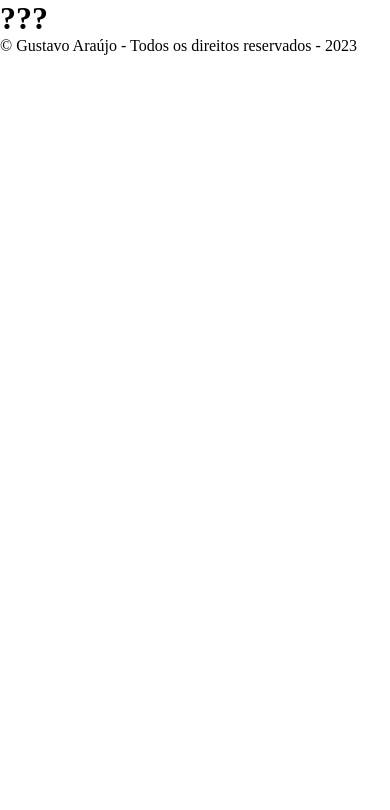
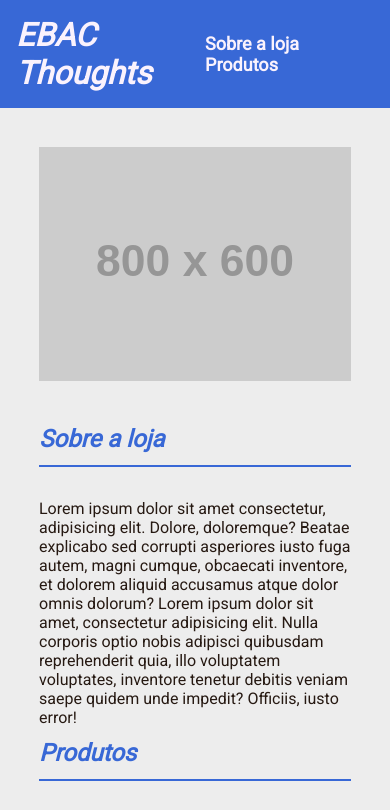
Before and after one commit to noah-art3mis/css_responsivo, a plain HTML site: page index.html in a window 390 px wide. Shown: the top 810 px of the page. Drawn offline with nearby package versions, Linux system fonts and the light colour scheme; placeholder pictures from the web are drawn by us; a web font is replaced by a local one.

Commit message:
feat: add media queries

```diff
--- a/index.html
+++ b/index.html
@@ -1,31 +1,90 @@
 <!DOCTYPE html>
 <html lang="en">
   <head>
-  <meta charset="UTF-8">
-  <meta http-equiv="X-UA-Compatible" content="IE=edge">
-  <meta name="viewport" content="width=device-width, initial-scale=1.0">
-  <link rel="stylesheet" href="style.css">
-  <link rel="preconnect" href="https://fonts.googleapis.com">
-  <link rel="preconnect" href="https://fonts.gstatic.com" crossorigin>
-  <link href="https://fonts.googleapis.com/css2?family=Baskervville:ital@0;1&display=swap" rel="stylesheet">
-  <title>???</title>
+    <meta charset="UTF-8" />
+    <meta http-equiv="X-UA-Compatible" content="IE=edge" />
+    <meta name="viewport" content="width=device-width, initial-scale=1.0" />
+    <link rel="stylesheet" href="style.css" />
+    <link rel="preconnect" href="https://fonts.googleapis.com" />
+    <link rel="preconnect" href="https://fonts.gstatic.com" crossorigin />
+    <link
+      href="https://fonts.googleapis.com/css2?family=Be+Vietnam+Pro&display=swap"
+      rel="stylesheet"
+    />
+    <link rel="preconnect" href="https://fonts.googleapis.com" />
+    <link rel="preconnect" href="https://fonts.gstatic.com" crossorigin />
+    <link
+      href="https://fonts.googleapis.com/css2?family=Roboto&display=swap"
+      rel="stylesheet"
+    />
+    <title>EBAC Thoughts</title>
   </head>
   <body>
     <header>
-    <h1>
-      ???
-    </h1>
+      <div class="header-container">
+        <h1>EBAC Thoughts</h1>
+        <nav>
+          <a href="#about">Sobre a loja</a>
+          <a href="#articles">Produtos</a>
+        </nav>
+      </div>
     </header>
+    <main>
+      <section class="about">
+        <img src="https://via.placeholder.com/800x600" alt="" />
+        <div>
+          <h2>Sobre a loja</h2>
+          <p>
+            Lorem ipsum dolor sit amet consectetur, adipisicing elit. Dolore,
+            doloremque? Beatae explicabo sed corrupti asperiores iusto fuga
+            autem, magni cumque, obcaecati inventore, et dolorem aliquid
+            accusamus atque dolor omnis dolorum? Lorem ipsum dolor sit amet,
+            consectetur adipisicing elit. Nulla corporis optio nobis adipisci
+            quibusdam reprehenderit quia, illo voluptatem voluptates, inventore
+            tenetur debitis veniam saepe quidem unde impedit? Officiis, iusto
+            error!
+          </p>
+        </div>
+      </section>
+      <section id="produtos">
+        <h2>Produtos</h2>
+        <div class="articles">
+          <article>
+            <img src="https://via.placeholder.com/300x300" alt="" />
+            <h3>Realismo Intuitivo</h3>
+            <p>It simply <em>must</em> be true.</p>
+            <button>Adicionar ao carrinho</button>
+          </article>
 
-  <main>
+          <article>
+            <img src="https://via.placeholder.com/300x300" alt="" />
+            <h3>Monarquismo Absolutista</h3>
+            <p>
+              The owl of Minerva spreads its wings only with the coming of the
+              dusk.
+            </p>
+            <button>Adicionar ao carrinho</button>
+          </article>
 
+          <article>
+            <img src="https://via.placeholder.com/300x300" alt="" />
+            <h3>Holismo Naturalista</h3>
+            <p>If nature is unjust, change nature!</p>
+            <button>Adicionar ao carrinho</button>
+          </article>
+
+          <article>
+            <img src="https://via.placeholder.com/300x300" alt="" />
+            <h3>Hermetismo Alquímico</h3>
+            <p>Everything is true. Even false things.</p>
+            <button>Adicionar ao carrinho</button>
+          </article>
+        </div>
+      </section>
     </main>
 
     <footer>
-    <p> &copy; Gustavo Araújo - Todos os direitos reservados - 2023</p>
+      <p>&copy; 2023 Gustavo Araújo - Todos os direitos reservados</p>
     </footer>
-
-  <script src="https://code.jquery.com/jquery-3.6.3.min.js" type="text/javascript"></script>
-  <script src="main.js"></script>
   </body>
 </html>
--- a/style.css
+++ b/style.css
@@ -1,15 +1,170 @@
-:root {
---color-a: ;
---color-b: ;
---color-c: ;
---color-d: ;
+/*
+  Josh's Custom CSS Reset
+  https://www.joshwcomeau.com/css/custom-css-reset/
+*/
+
+*,
+*::before,
+*::after {
+  box-sizing: border-box;
 }
 
 * {
   margin: 0;
+}
+
+html,
+body {
+  height: 100%;
+}
+
+body {
+  /* line-height: 1.5; */
+  -webkit-font-smoothing: antialiased;
+}
+
+img,
+picture,
+video,
+canvas,
+svg {
+  display: block;
+  max-width: 100%;
+}
+
+input,
+button,
+textarea,
+select {
+  font: inherit;
+}
+
+p,
+h1,
+h2,
+h3,
+h4,
+h5,
+h6 {
+  overflow-wrap: break-word;
+}
+
+/* my reset */
+
+:root {
+  --color-background: hsl(0, 0%, 93%);
+  --color-foreground: hsl(22, 35%, 11%);
+  --color-accent: hsl(222, 66%, 53%);
+  --color-foreground-alt: hsl(285, 75%, 97%);
+
+  --ff-primary: ;
+  --ff-secondary: ;
+
+  --ff-body: ;
+  --ff-heading: ;
+}
+
+* {
   padding: 0;
-  box-sizing: border-box;
-  font-family: 'Baskervville', serif;
-  background-color: var(--color-a);
-  color: var(--color-b);
+  /* font-family: 'Be Vietnam Pro', sans-serif; */
+  font-family: 'Roboto', sans-serif;
 }
+
+/* bespoke css */
+
+h1,
+h2 {
+  font-style: italic;
+  font-weight: 900;
+}
+
+body {
+  background-color: var(--color-background);
+}
+
+header {
+  padding: 1em;
+  background-color: var(--color-accent);
+  color: var(--color-foreground-alt);
+}
+
+main {
+  background-color: var(--color-background);
+  color: var(--color-foreground);
+  max-width: 1024px;
+  margin: 0 auto;
+  padding: min(10svw, 3rem);
+}
+
+header a {
+  text-decoration: none;
+  padding: 0 1em;
+  color: var(--color-foreground-alt);
+  font-size: large;
+  font-weight: 900;
+}
+
+h2 {
+  border-bottom: 2px solid var(--color-accent);
+  color: var(--color-accent);
+  padding: 0.5em 0;
+  margin-bottom: 2rem;
+}
+
+article > * {
+  margin: 0.5rem 0;
+}
+
+button {
+  padding: 0.5rem 1rem;
+  background-color: var(--color-accent);
+  color: var(--color-foreground-alt);
+  border: none;
+  border-radius: 4px;
+  cursor: pointer;
+  width: 100%;
+  max-width: 300px;
+}
+
+footer {
+  display: block;
+  text-align: right;
+  padding-bottom: 0.5ch;
+  padding-right: 0.5ch;
+}
+
+.header-container {
+  display: flex;
+  align-items: center;
+  justify-content: space-between;
+  max-width: 1024px;
+  margin: 0 auto;
+}
+
+.about {
+  display: grid;
+  gap: 2rem;
+  grid-template-columns: 2fr 3fr;
+}
+
+.articles {
+  display: grid;
+  column-gap: 1rem;
+  grid-template-columns: repeat(4, 1fr);
+}
+
+@media screen and (max-width: 1024px) {
+  .about {
+    grid-template-columns: 1fr;
+  }
+
+  .articles {
+    grid-template-columns: repeat(2, 1fr);
+  }
+}
+
+@media screen and (max-width: 640px) {
+  .articles {
+    grid-template-columns: repeat(1, 1fr);
+  }
+}
```
Lines whose indentation alone changed are shown as unchanged.
